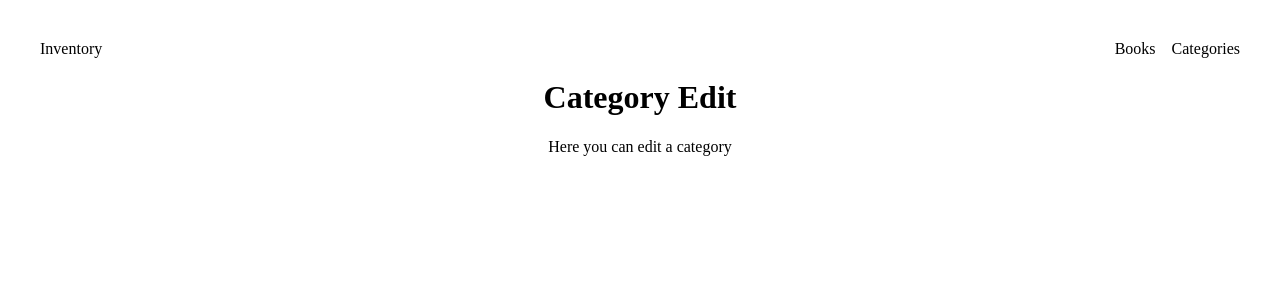
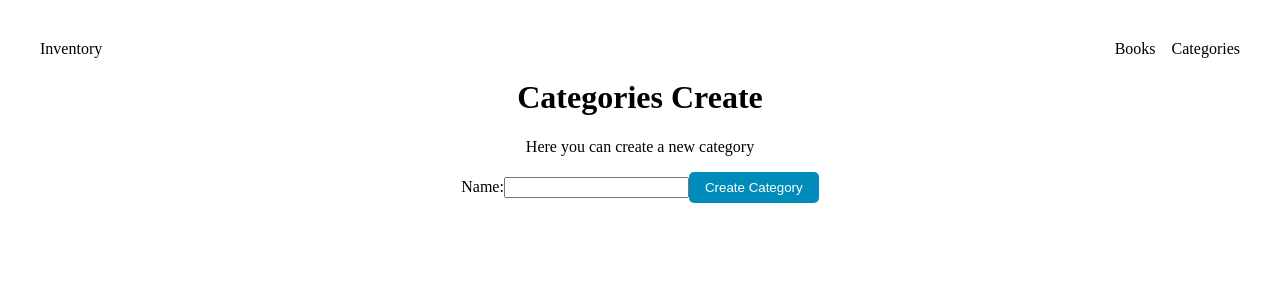
Before and after one commit to Ayoroq/inventory-frontend, a React (Vite) app: page /categories/new in a window 1280 px wide. Shown: the top 300 px of the page. Built offline with nearby package versions, Linux system fonts and the light colour scheme; no server answers.

Commit message:
Add category management features: create, edit, and display categories

```diff
--- /dev/null
+++ b/src/components/CategoryForm.jsx
@@ -0,0 +1,44 @@
+import { useState, useEffect } from "react";
+import styles from "../styles.module.css";
+
+export default function CategoryForm({ initialData, onSubmit, submitButtonText, submitAction }) {
+  const [formData, setFormData] = useState({
+    name: ""
+  });
+
+  useEffect(() => {
+    if (initialData) {
+      setFormData(initialData);
+    }
+  }, [initialData]);
+
+  const handleChange = (e) => {
+    setFormData({
+      ...formData,
+      [e.target.name]: e.target.value,
+    });
+  };
+
+  const handleSubmit = (e) => {
+    e.preventDefault();
+    onSubmit(formData);
+  };
+
+  return (
+    <form className={styles.editForm} onSubmit={handleSubmit}>
+      <label>
+        Name:
+        <input
+          type="text"
+          name="name"
+          required
+          value={formData.name}
+          onChange={handleChange}
+        />
+      </label>
+       <button className={`${styles.formActionButton} ${styles[submitAction]}`} type="submit">
+              {submitButtonText}
+            </button>
+    </form>
+  );
+}
--- /dev/null
+++ b/src/pages/CategoriesCreate.jsx
@@ -0,0 +1,17 @@
+import CategoryForm from "../components/CategoryForm"
+export default function CategoriesCreate() {
+    const onSubmit = (data) => {
+        console.log(data)
+    }
+    return (
+        <div>
+            <h1>Categories Create</h1>
+            <p>Here you can create a new category</p>
+            <CategoryForm
+                initialData={{}}
+                onSubmit={onSubmit}
+                submitButtonText="Create Category"
+                submitAction="create" />
+        </div>
+    )
+}
--- a/src/pages/categories.jsx
+++ b/src/pages/categories.jsx
@@ -1,9 +1,11 @@
 import { useEffect, useState } from "react";
+import { useNavigate } from "react-router";
 import styles from "../styles.module.css";
 
 const API_URL = import.meta.env.VITE_BACKEND_URL;
 
 export default function Categories() {
+  const navigate = useNavigate();
   const [categories, setCategories] = useState([]);
   useEffect(() => {
     async function getCategories() {
@@ -20,9 +22,19 @@ export default function Categories() {
   return (
     <div>
       <h1>Book Categories</h1>
+      <p>Here you can see all the book categories</p>
+      <p>There are {categories.length} categories</p>
+      <button
+        className={styles.addBtn}
+        onClick={() => navigate("/categories/new")}
+      >
+        Add new category
+      </button>
       <ul className={styles.categoryContainer}>
         {categories.map((category) => (
-          <li key={category.id} className={styles.category}>{category.name}</li>
+          <li key={category.id} className={styles.category} onClick={() => navigate(`/categories/${category.id}`)}>
+            {category.name}
+          </li>
         ))}
       </ul>
     </div>
--- a/src/pages/categoryEdit.jsx
+++ b/src/pages/categoryEdit.jsx
@@ -1,8 +1,15 @@
+import CategoryForm from "../components/CategoryForm"
+
 export default function CategoryEdit() {
     return (
         <div>
             <h1>Category Edit</h1>
             <p>Here you can edit a category</p>
+            <CategoryForm
+                initialData={{}}
+                onSubmit={(data) => console.log(data)}
+                submitButtonText="Update Category"
+                submitAction="edit"/>
         </div>
     )
 }
```
Also changed, not shown: src/route/route.jsx (+9 -4 lines).
